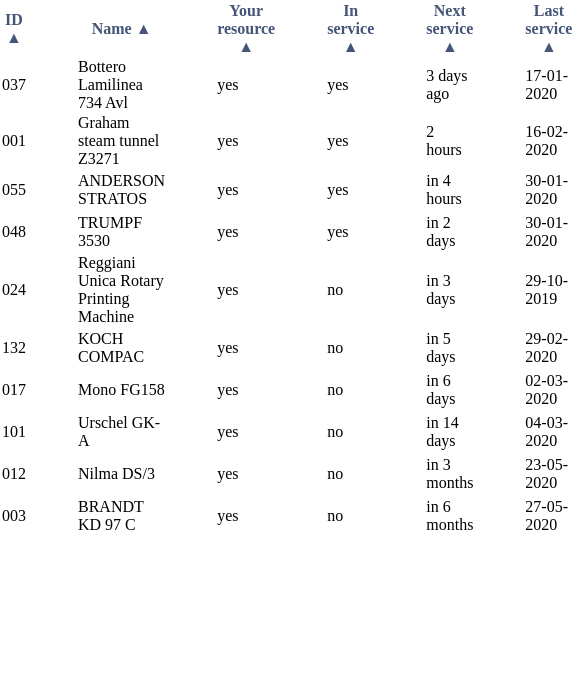
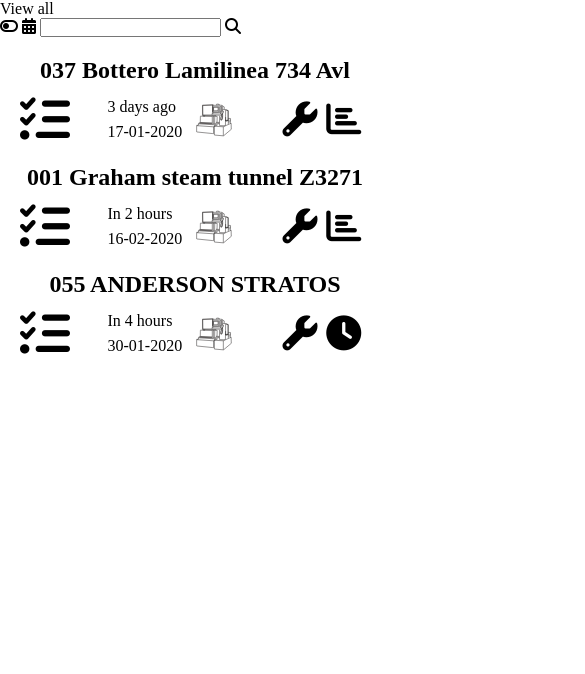
Before and after one commit to victordens/projekt6, a plain HTML site: page listview/index.html in a window 390 px wide. Shown: the part 170-844 px from the top of the page, 585 px wide, since content can reach past the window. Drawn offline with nearby package versions, Linux system fonts and the light colour scheme.

Commit message:
minimum viable product

```diff
--- a/listview/index.html
+++ b/listview/index.html
@@ -18,6 +18,81 @@
   <header class="header-class">
     iam  a big fat navigationbar
   </header>
+
+<div id="mobilewrapper" class="mobilewrapper">
+
+  <div class="header-for-overview">
+  <div class="titleO">
+
+    <h1>Resource overview - Mobile</h1>
+  </div>
+</div>
+
+  <p>View all</p> <i class="fas fa-toggle-off"></i>
+  <i class="fas fa-calendar-alt"></i>
+  <input id="search-mobile" class="search-mobile" type="text" name="" value="">
+  <i class="fas fa-search"></i>
+
+<div class="machinelist">
+  <div class="id037">
+  <h2 class="mobile-title">037 Bottero Lamilinea 734 Avl</h2>
+    <i onclick='show037' class="fas fa-tasks" ></i>
+
+    <div class="dates">
+      <p class="mobile-next">3 days ago</p>
+      <p class="mobile-last">17-01-2020</p>
+    </div>
+
+    <div class="img-machine">
+    <img src="machine.svg" alt="">
+      </div>
+    <div class="icon-mobile">
+      <i class="fas fa-wrench"></i>
+      <i class="fas fa-chart-bar"></i>
+    </div>
+  </div>
+
+  <div class="id001">
+  <h2 class="mobile-title2">001 Graham steam tunnel Z3271</h2>
+    <i onclick='show037' class="fas fa-tasks" ></i>
+
+    <div class="dates">
+      <p class="mobile-next">In 2 hours</p>
+      <p class="mobile-last">16-02-2020</p>
+    </div>
+
+    <div class="img-machine">
+    <img src="machine.svg" alt="">
+      </div>
+    <div class="icon-mobile">
+      <i class="fas fa-wrench"></i>
+      <i class="fas fa-chart-bar"></i>
+    </div>
+  </div>
+
+  <div class="id055">
+  <h2 class="mobile-title">055 ANDERSON STRATOS</h2>
+    <i onclick='show037' class="fas fa-tasks" ></i>
+
+    <div class="dates">
+      <p class="mobile-next">In 4 hours</p>
+      <p class="mobile-last">30-01-2020</p>
+    </div>
+
+    <div class="img-machine">
+    <img src="machine.svg" alt="">
+      </div>
+    <div class="icon-mobile">
+      <i class="fas fa-wrench"></i>
+      <i class="fas fa-clock"></i>
+    </div>
+  </div>
+
+</div>
+
+</div>
+
+<div id="desktopwrapper" class="desktopewrapper">
 <div class="header-for-overview">
 <div class="titleO">
   <h1>Resource overview</h1>
@@ -64,7 +139,7 @@
 </div>
 
 <div class="table-wrapper">
-  <table class="table table-striped">
+  <table id="table1" class="table table-striped">
       <tr  class="bg-info">
           <th  class="bg-info" data-colname="id" data-order="desc">ID &#9650;</th>
           <th  data-colname="name" data-order="desc">Name &#9650;</th>
@@ -81,6 +156,7 @@
   </table>
 
 </div>
+</div>
 
 
 
--- a/listview/js.js
+++ b/listview/js.js
@@ -1,9 +1,9 @@
 //This is my array of machines
 var myArray = [
 {'id':'<span class="array-span" onclick="show037()">037</span>', 'name':'Bottero Lamilinea 734 Avl', 'Resource':'yes', 'service':'yes', 'next':'3 days ago', 'last':'17-01-2020', 'rtype':'machine', 'type':'predictive'},
-{'id':'<span class="array-span" onclick="show001()">001</span>', 'name':'Graham steam tunnel Z3271', 'Resource':'yes', 'service':'yes', 'next':'2 hours', 'last':'16-02-2020', 'rtype':'machine', 'type':'predictive'},
+{'id':'<span class="array-span" onclick="show001()">001</span>', 'name':'Graham steam tunnel Z3271', 'Resource':'yes', 'service':'yes', 'next':'in 2 hours', 'last':'16-02-2020', 'rtype':'machine', 'type':'predictive'},
 {'id':'<span class="array-span" onclick="show055()">055</span>', 'name':'ANDERSON STRATOS', 'Resource':'yes', 'service':'yes', 'next':'in 4 hours', 'last':'30-01-2020', 'rtype':'machine', 'type':'preventive'},
-{'id':'<span class="array-span" onclick="show048()">048</span>', 'name':'TRUMPF 3530', 'Resource':'yes', 'service':'yes', 'next':'in 2 days', 'last':'30-01-2020', 'rtype':'machine', 'type':'predictive'},
+{'id':'<span class="array-span" onclick="show048()">048</span>', 'name':'TRUMPF 3530', 'Resource':'yes', 'service':'no', 'next':'in 2 days', 'last':'30-01-2020', 'rtype':'machine', 'type':'predictive'},
 {'id':'<span class="array-span" onclick="show024()">024</span>', 'name':'Reggiani Unica Rotary Printing Machine', 'Resource':'yes', 'service':'no', 'next':'in 3 days', 'last':'29-10-2019', 'rtype':'machine', 'type':'preventive'},
 {'id':'<span class="array-span" onclick="show132()">132</span>', 'name':'KOCH COMPAC', 'Resource':'yes', 'service':'no', 'next':'in 5 days', 'last':'29-02-2020', 'rtype':'machine', 'type':'preventive'},
 {'id':'<span class="array-span" onclick="show017()">017</span>', 'name':'Mono FG158', 'Resource':'yes', 'service':'no', 'next':'in 6 days', 'last':'02-03-2020', 'rtype':'machine', 'type':'preventive'},
@@ -73,6 +73,7 @@
 
 function buildTable(data){
     var table = document.getElementById('myTable')
+
     table.innerHTML = ''
     for (var i = 0; i < data.length; i++){
         var colid = `id-${i}`
@@ -99,3 +100,22 @@
         table.innerHTML += row
     }
 }
+
+
+if ($(window).width() < 400) {
+$("#desktopwrapper").hide();
+}
+else {
+   alert('More than 400');
+
+
+}
+
+if ($(window).width() > 400) {
+$("#mobilewrapper").hide();
+}
+else {
+   alert('Less than 400');
+
+
+}
--- a/listview/listoverview.css
+++ b/listview/listoverview.css
@@ -4,7 +4,9 @@
 }
 th{
     cursor: pointer;
-    color:#457;
+    color:#fff;
+    background-color: #333;
+
         }
 
 .header-class {
@@ -20,6 +22,11 @@
   display: grid;
   grid-template-columns: 300px 1fr;
   grid-template-rows: 100px;
+}
+
+.desktopwrapper{
+  display: grid;
+  grid-template-columns: 1fr;
 }
 
 .settings {
@@ -57,9 +64,9 @@
 }
 
 th, tr, td {
-  padding-right: 50px;
-  align-items: center;
+  text-align: left;
   height: 40px;
+  padding-left: 5px;
 }
 
 .titleO {
@@ -71,3 +78,96 @@
   height: 20px;
   width: 20px;
 }
+
+table{
+  width: 100%;
+}
+
+th {
+  border: 0;
+}
+
+.hide {
+  display: none;
+}
+
+.img-machine {
+  width: 40px;
+  height: 40px;
+  margin-top: 5px;
+  display: flex;
+  align-items: center;
+}
+
+
+/* CSS for mobile*/
+
+.machinelist {
+  display: grid;
+  grid-template-columns: 1fr;
+  margin-left: 20px;
+  margin-right: 20px;
+}
+
+.id037 {
+  display: grid;
+  grid-template-columns: 1fr 1fr 1fr 1fr;
+  grid-row: 1/2;
+}
+
+.mobile-title {
+  grid-column: 1/5;
+  grid-row: 1/2;
+  margin-bottom: 10px;
+  text-align: center;
+  margin-top: 20px;
+}
+
+.fa-tasks {
+  grid-column: 1/2;
+  grid-row: 2/3;
+  font-size: 50px;
+
+}
+
+.fa-tasks:hover {
+  cursor: pointer;
+}
+
+.dates {
+
+  display: grid;
+  grid-template-columns: 1fr;
+  grid-template-rows: 25px;
+  align-items: center;
+}
+
+.icon-mobile {
+  display: grid;
+  grid-template-columns: 1fr 1fr;
+  font-size: 35px;
+  align-items: center;
+}
+
+.id001 {
+  display: grid;
+  grid-template-columns: 1fr 1fr 1fr 1fr;
+  grid-row: 2/3;
+  grid-column: 1/5;
+}
+
+.mobile-title2 {
+  grid-column: 1/5;
+  grid-row: 1/2;
+  margin-bottom: 10px;
+  text-align: center;
+  margin-top: 20px;
+  margin-bottom: 10px;
+}
+
+.id055 {
+  display: grid;
+  grid-template-columns: 1fr 1fr 1fr 1fr;
+  grid-row: 3/4;
+  grid-column: 1/5;
+}
```
Also changed, not shown: listview/machine.png (added), listview/machine.svg (added).
